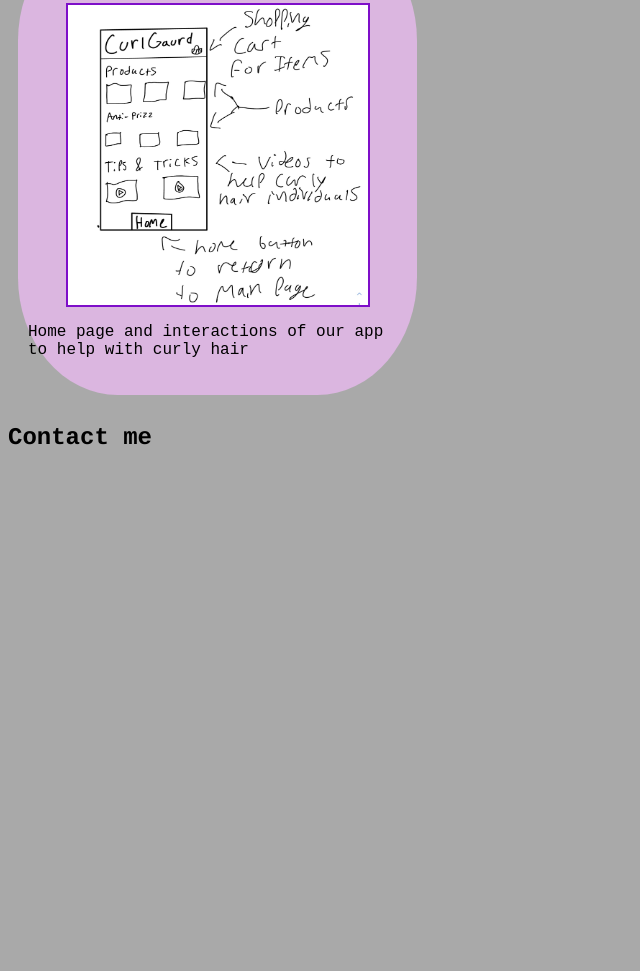
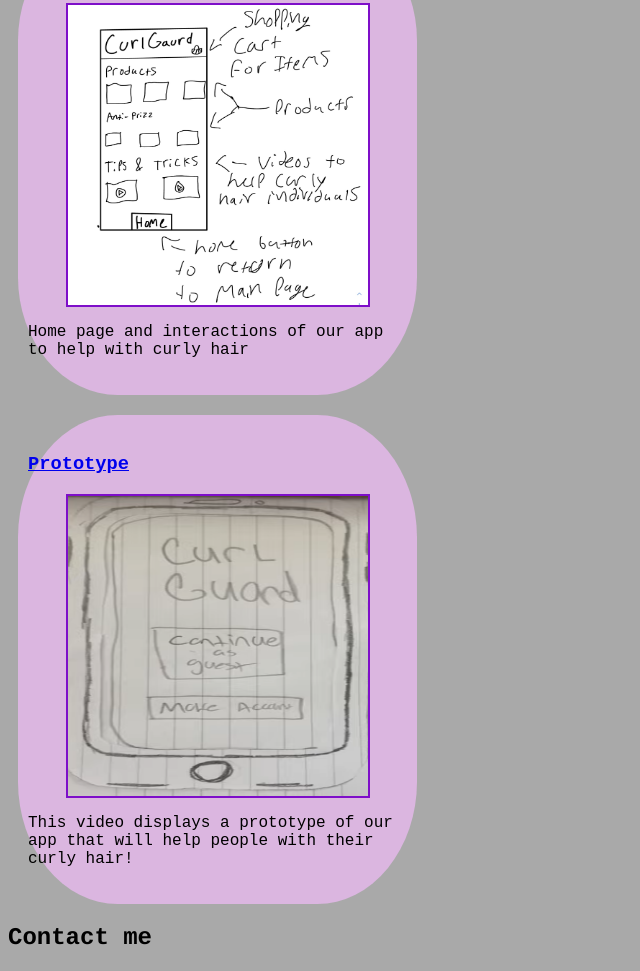
Before and after one commit to alexmarinov0/alexmarinov0.github.io, a plain HTML site: page index.html in a window 1280 px wide. Shown: the part 770-1741 px from the top of the page, without its empty margins (0-640 px from the left). Before the commit the page ends 1241 px from the top, so only its background shows below. Drawn offline with Linux system fonts and the light colour scheme.

Commit message:
prototype

```diff
--- a/index.html
+++ b/index.html
@@ -55,6 +55,18 @@
 
         </div>
 
+    </section>
+    <!--Paper Prototype Assignment-->
+    <section class="project">
+        <a href="https://www.youtube.com/shorts/clu6ieTDsvE">
+            <h3> Prototype</h3>
+        </a>
+        <a href="https://www.youtube.com/shorts/clu6ieTDsvE">
+            <img src="images/videoimage.png">
+        </a>
+        <p> This video displays a prototype of our app that will help people with their curly hair!</p>
+        </section>
+
     <div class="contact">
         <h2 style="font-family:courier;">Contact me</h2></div>
     </body>
```
Also changed, not shown: images/videoimage.png (added).
